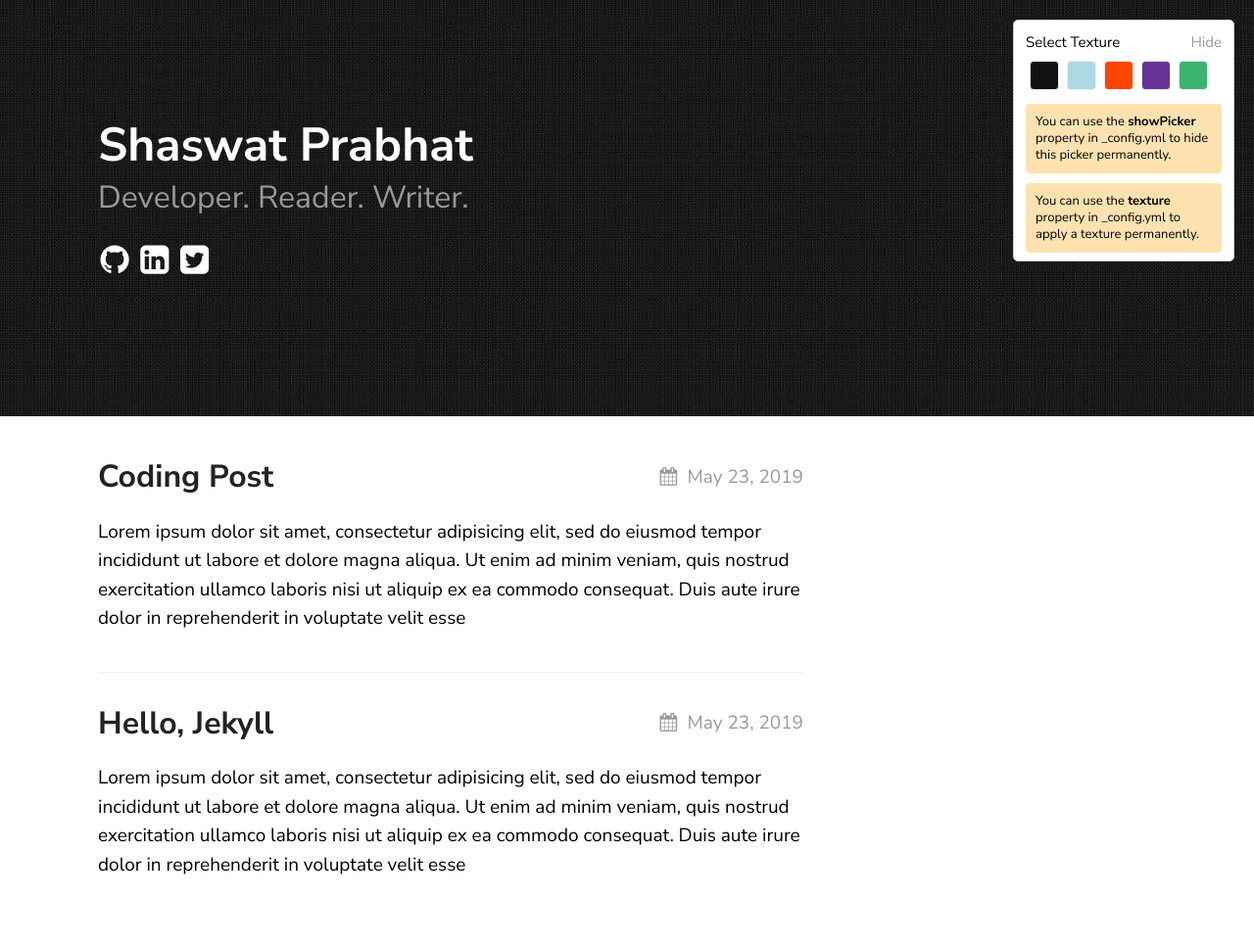
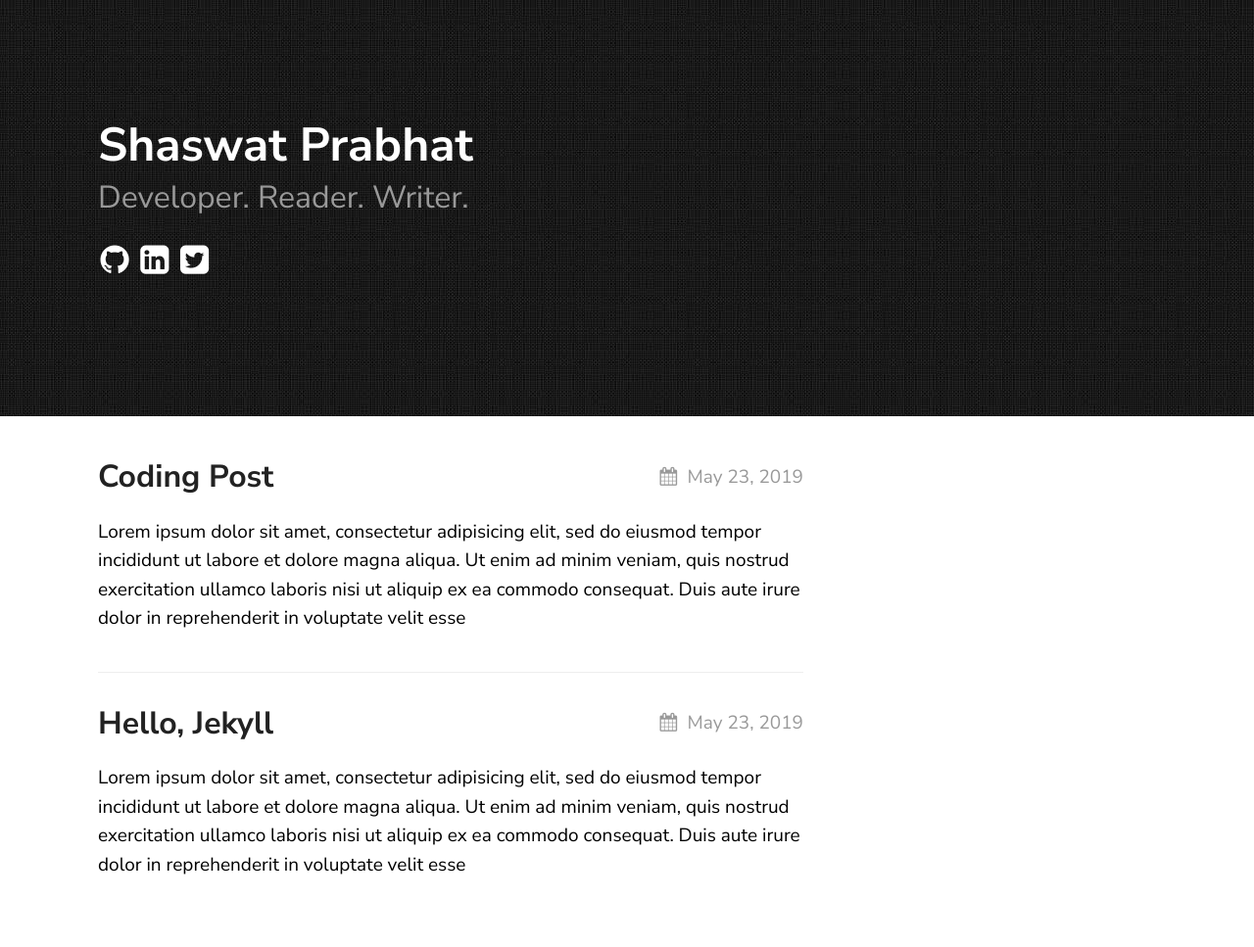
Before and after one commit to ShaswatPrabhat/shaswatprabhat.github.io, a Jekyll site: the page built from index.md, in a window 1280 px wide. Shown: the whole page at 98% size. Built offline with Jekyll 4.4.1, drawn with Linux system fonts in a browser that asks for light colours; some of the changed lines change nothing that is shown.

Commit message:
Refactor Config yaml file for links.

```diff
--- a/_config.yml
+++ b/_config.yml
@@ -14,15 +14,13 @@
   date_format: "%b %-d, %Y"
   style: black
   showNav: false
-  showPicker: true
+  showPicker: false
 
   # generate social links in footer
   social_links:
-    twitter: thelehhman
-    github:  thelehhman
-    linkedIn: in/thelehhman
-    rss: rss
-
+    twitter: ShaswatPrabhat
+    github: ShaswatPrabhat
+    linkedIn: in/shaswat-prabhat-das/
 
 # If you want to link only specific pages in your header, uncomment
 # this and add the path to the pages in order as they should show up
@@ -30,7 +28,7 @@
 # - about.md
 
 # Build settings
-# theme: texture
+theme: texture
 
 plugins:
   - jekyll-seo-tag
```
